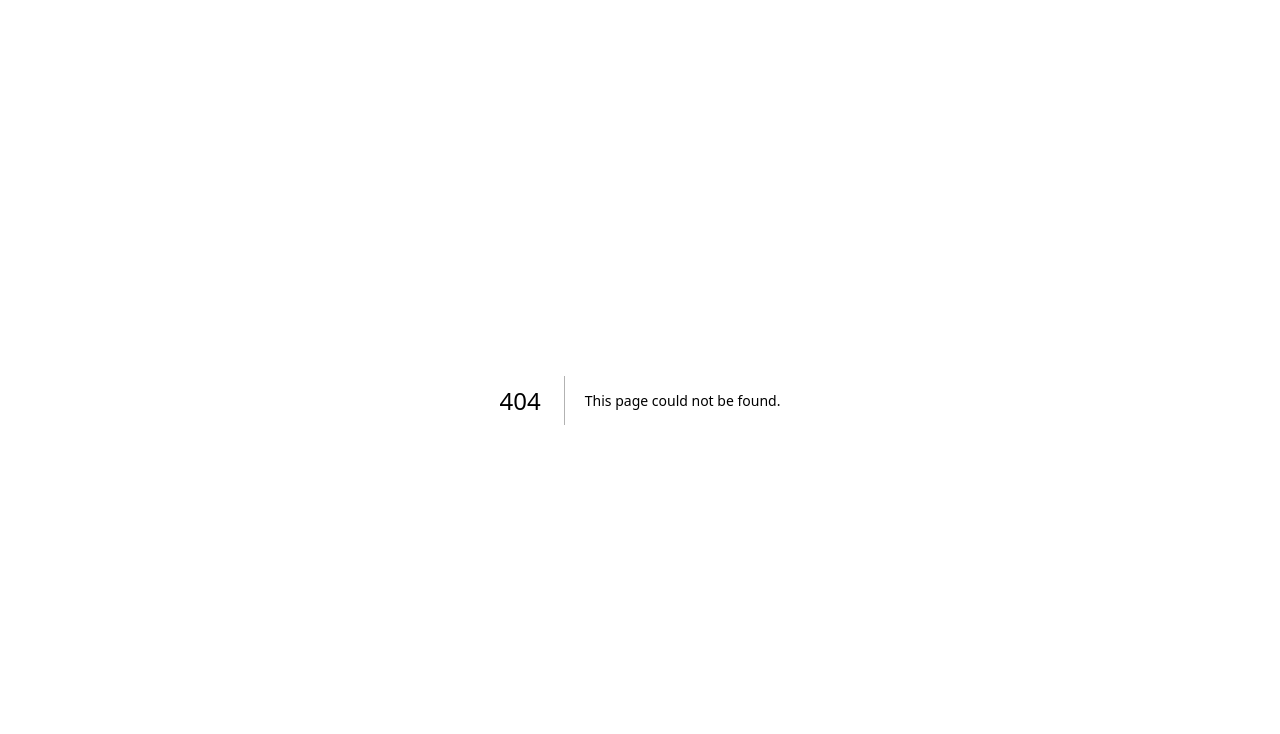
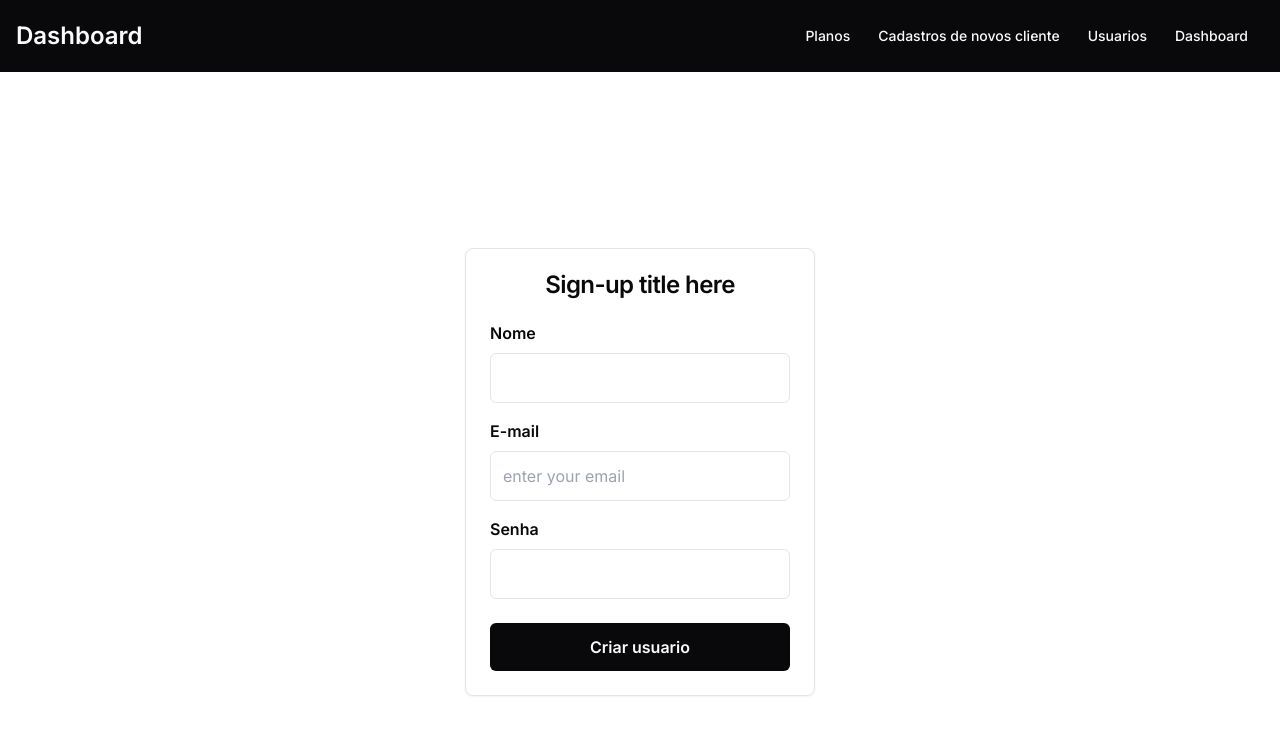
Before and after one commit to WesleyOliveira01/dashboard, a Next.js app: page /dashboard/signUp in a window 1280 px wide. Before the commit this address had no page. Shown: the top 734 px of the page. Built offline with nearby package versions, Linux system fonts and the light colour scheme.

Commit message:
feat: add route at header

```diff
--- /dev/null
+++ b/app/dashboard/signUp/page.tsx
@@ -0,0 +1,10 @@
+import SignUpForm from '../../../components/login/SignUp-Form';
+const SignUp = () => {
+    return (
+        <main className='h-screen flex items-center justify-center '>
+            <SignUpForm />
+        </main>
+     );
+}
+
+export default SignUp;
--- a/components/ui/Header.tsx
+++ b/components/ui/Header.tsx
@@ -1,3 +1,4 @@
+import Link from "next/link";
 import {
   Menubar,
   MenubarContent,
@@ -30,11 +31,15 @@ const Header = () => {
           <MenubarTrigger>Usuarios</MenubarTrigger>
           <MenubarContent>
             <MenubarItem>Ver todos os usuarios</MenubarItem>
-            <MenubarItem>Cadastrar novo usuario</MenubarItem>
+            <MenubarItem>
+              <Link href="/dashboard/signUp">Cadastrar novo usuario</Link>
+            </MenubarItem>
           </MenubarContent>
         </MenubarMenu>
         <MenubarMenu>
-          <MenubarTrigger>Dashboard</MenubarTrigger>
+          <MenubarTrigger>
+            <Link href="/dashboard">Dashboard</Link>
+          </MenubarTrigger>
         </MenubarMenu>
       </Menubar>
     </header>
```
